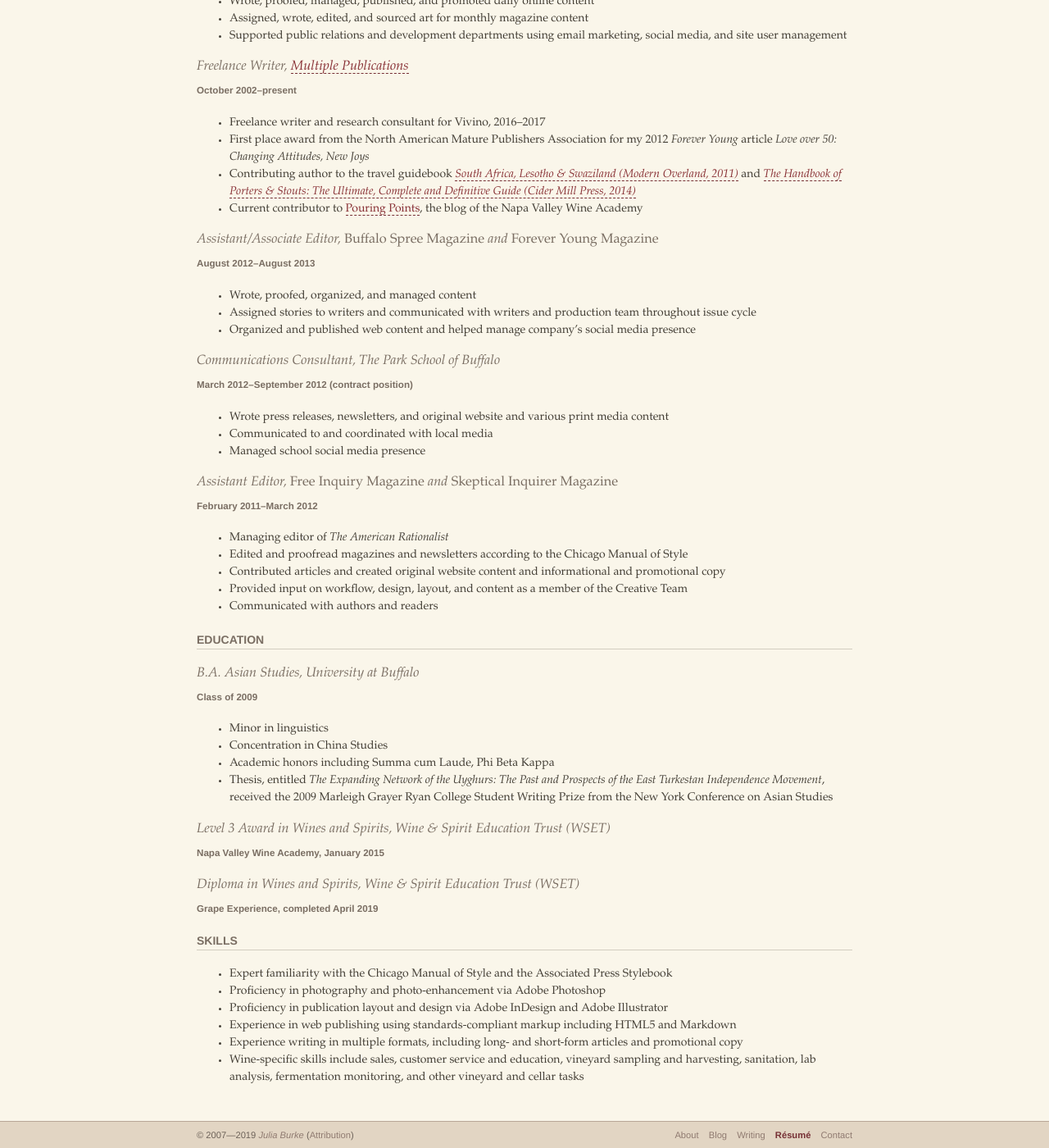
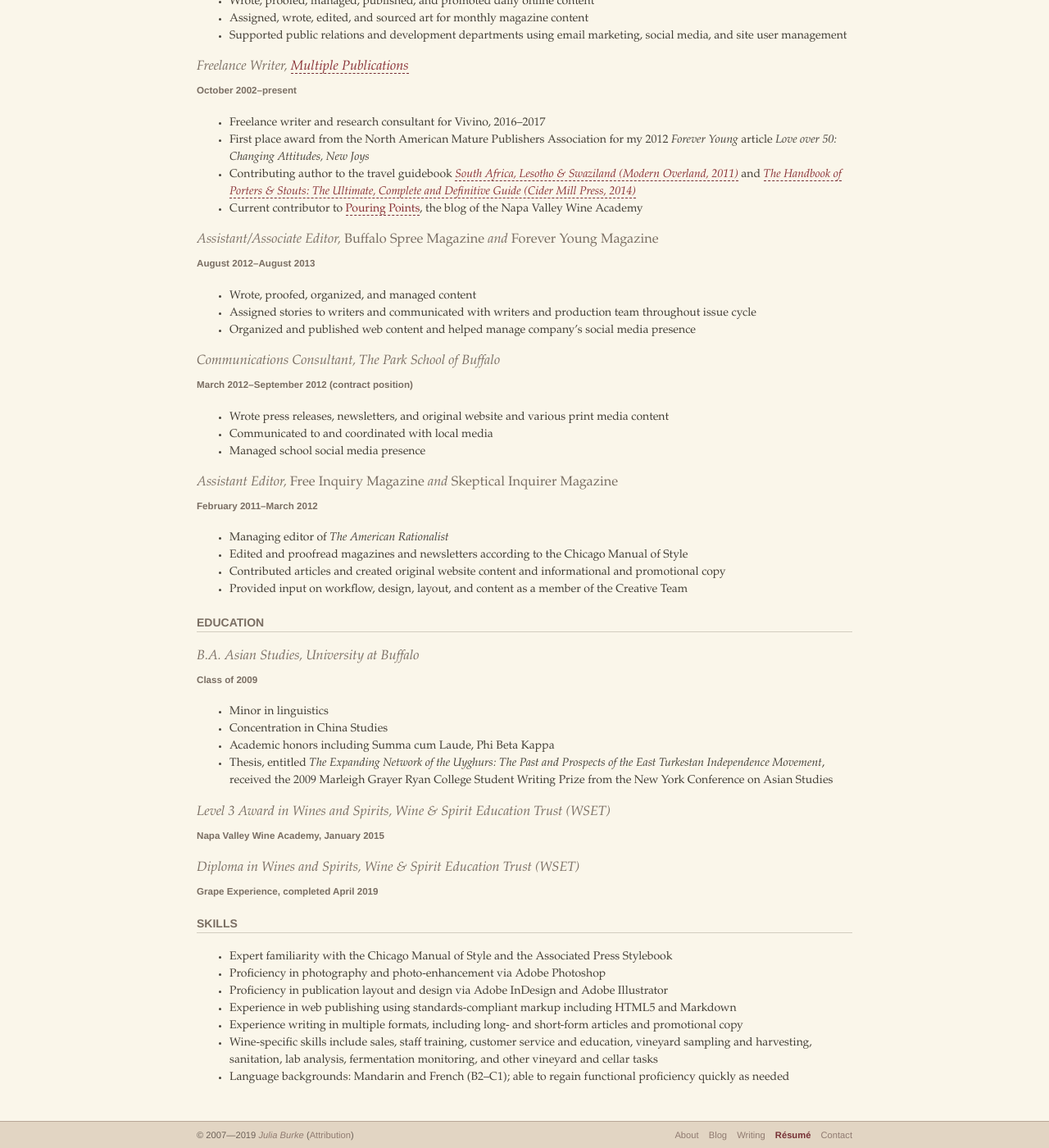
Before and after one commit to nywinewench/nywinewench.github.io, a Jekyll site: the page built from resume.md, in a window 1280 px wide and 1400 px high, scrolled down 1043 px. Shown: the whole window at 82% size. Built offline with Jekyll 4.4.1, drawn with Linux system fonts in a browser that asks for light colours; some web fonts are replaced; comment, search, counter and statistics services are not loaded.

Commit message:
Update resume.md

```diff
--- a/resume.md
+++ b/resume.md
@@ -83,7 +83,6 @@ title: Résumé
 * Edited and proofread magazines and newsletters according to the Chicago Manual of Style
 * Contributed articles and created original website content and informational and promotional copy
 * Provided input on workflow, design, layout, and content as a member of the Creative Team
-* Communicated with authors and readers
 
 #### Education
 
@@ -111,4 +110,5 @@ title: Résumé
 * Proficiency in publication layout and design via Adobe InDesign and Adobe Illustrator
 * Experience in web publishing using standards-compliant markup including HTML5 and Markdown
 * Experience writing in multiple formats, including long- and short-form articles and promotional copy
-* Wine-specific skills include sales, customer service and education, vineyard sampling and harvesting, sanitation, lab analysis, fermentation monitoring, and other vineyard and cellar tasks
+* Wine-specific skills include sales, staff training, customer service and education, vineyard sampling and harvesting, sanitation, lab analysis, fermentation monitoring, and other vineyard and cellar tasks
+* Language backgrounds: Mandarin and French (B2–C1); able to regain functional proficiency quickly as needed
```
